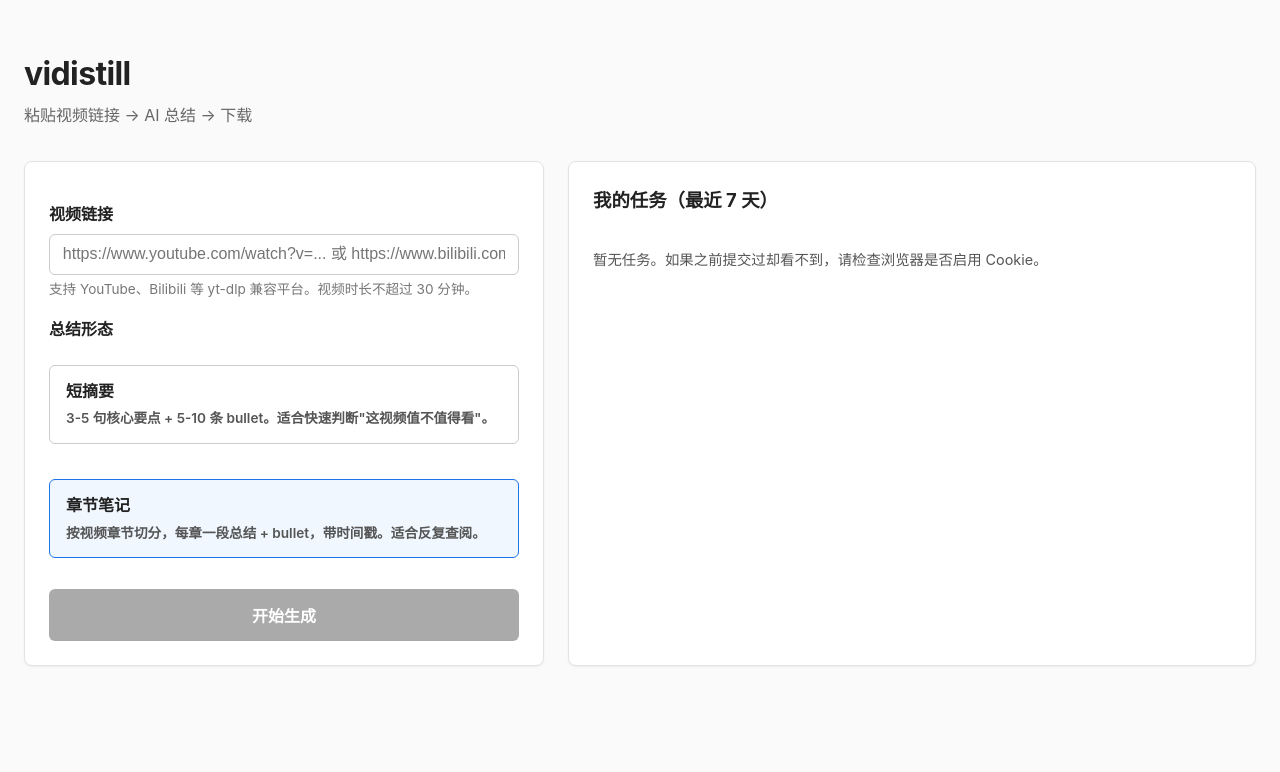
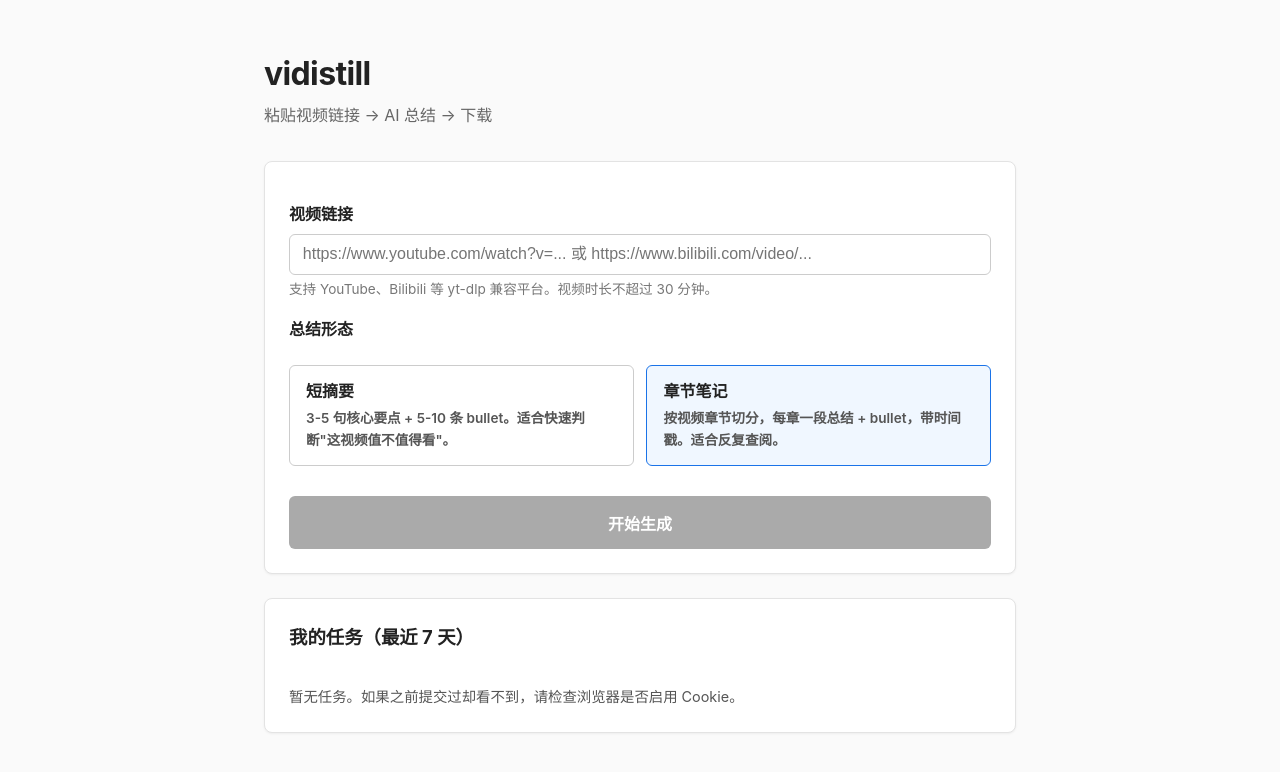
Before and after one commit to banshanguishu/vidistill, a FastAPI app: page / in a window 1280 px wide. Shown: the top 772 px of the page. Run offline with FastAPI, Linux system fonts and the light colour scheme; data that the repository does not hold is empty; parts of the project's set-up code (start-up, migrations or seed data) failed here and were passed over.

Commit message:
style(ui): stack form + my-jobs vertically, my-jobs has max-height 500px
之前左右两列 + 等高约束（absolute 定位）导致 left 在 polling phase 变矮时，
right 也被拉短，"我的任务"表格被压缩到看不到。

改为上下布局：
- body max-width 1280px → 800px
- 移除 .layout flex 规则（默认 block，子节点垂直堆叠）
- 移除 .right-wrapper 的 align-self/position trick
- .card-right 加 max-height: 500px，内部 .jobs-scroll 仍然 overflow-y: auto
- 表头 sticky 保留

README 加 yt-dlp 卡死排查三点（docker logs / docker stats / docker-compose restart）

Co-Authored-By: Claude Opus 4.7 <noreply@anthropic.com>

```diff
--- a/src/vidistill/templates/index.html
+++ b/src/vidistill/templates/index.html
@@ -9,30 +9,17 @@
   * { box-sizing: border-box; }
   body {
     font-family: -apple-system, "Segoe UI", "Source Han Sans SC", "Microsoft YaHei", sans-serif;
-    max-width: 1280px; margin: 3rem auto; padding: 0 1.5rem;
+    max-width: 800px; margin: 3rem auto; padding: 0 1.5rem;
     color: #222; background: #fafafa; line-height: 1.6;
   }
-  /* Two-column layout: left card defines height, right matches and scrolls */
-  .layout {
-    display: flex;
-    gap: 1.5rem;
-    align-items: flex-start;
+  /* Stacked vertical layout: form card on top, my-jobs below with capped height + scroll */
+  .right-wrapper {
+    margin-top: 1.5rem;
   }
-  .layout > .card-left {
-    flex: 0 0 520px;
-  }
-  .layout > .right-wrapper {
-    flex: 1;
-    min-width: 0;
-    align-self: stretch;
-    position: relative;
-  }
-  .layout > .right-wrapper > .card-right {
-    position: absolute;
-    inset: 0;
-    margin: 0;
+  .card-right {
     display: flex;
     flex-direction: column;
+    max-height: 500px;
     overflow: hidden;
   }
   .card-right > h2 { flex-shrink: 0; }
@@ -61,19 +48,6 @@
     top: 0;
     background: white;
     z-index: 1;
-  }
-  @media (max-width: 960px) {
-    .layout { flex-direction: column; }
-    .layout > .card-left { flex: 1 1 auto; }
-    .layout > .right-wrapper {
-      flex: 1 1 auto;
-      position: static;
-      height: 600px;
-    }
-    .layout > .right-wrapper > .card-right {
-      position: static;
-      inset: auto;
-    }
   }
   h1 { margin: 0 0 .25rem; }
   .subtitle { color: #666; margin: 0 0 2rem; }
```
Also changed, not shown: README.md.
